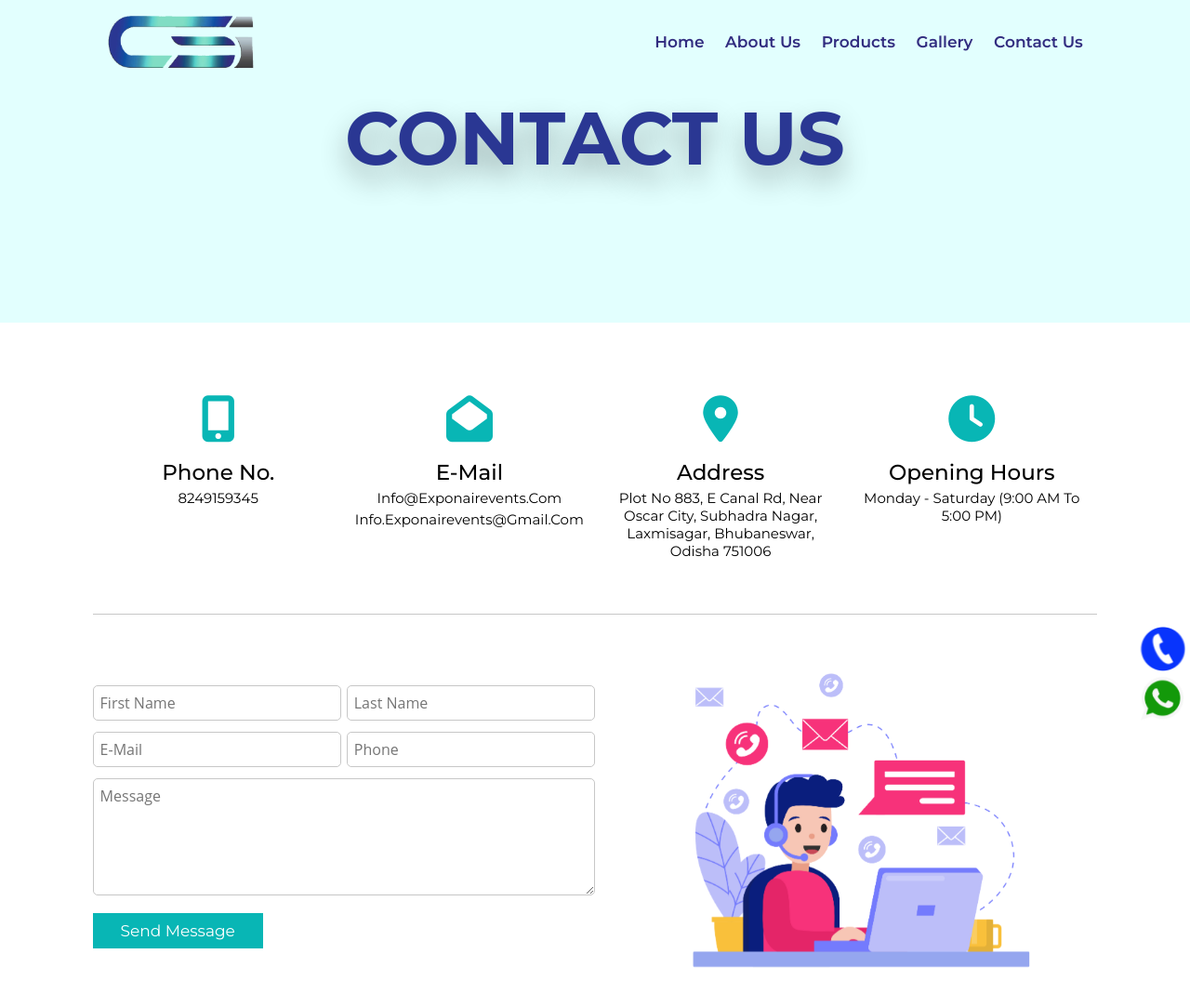
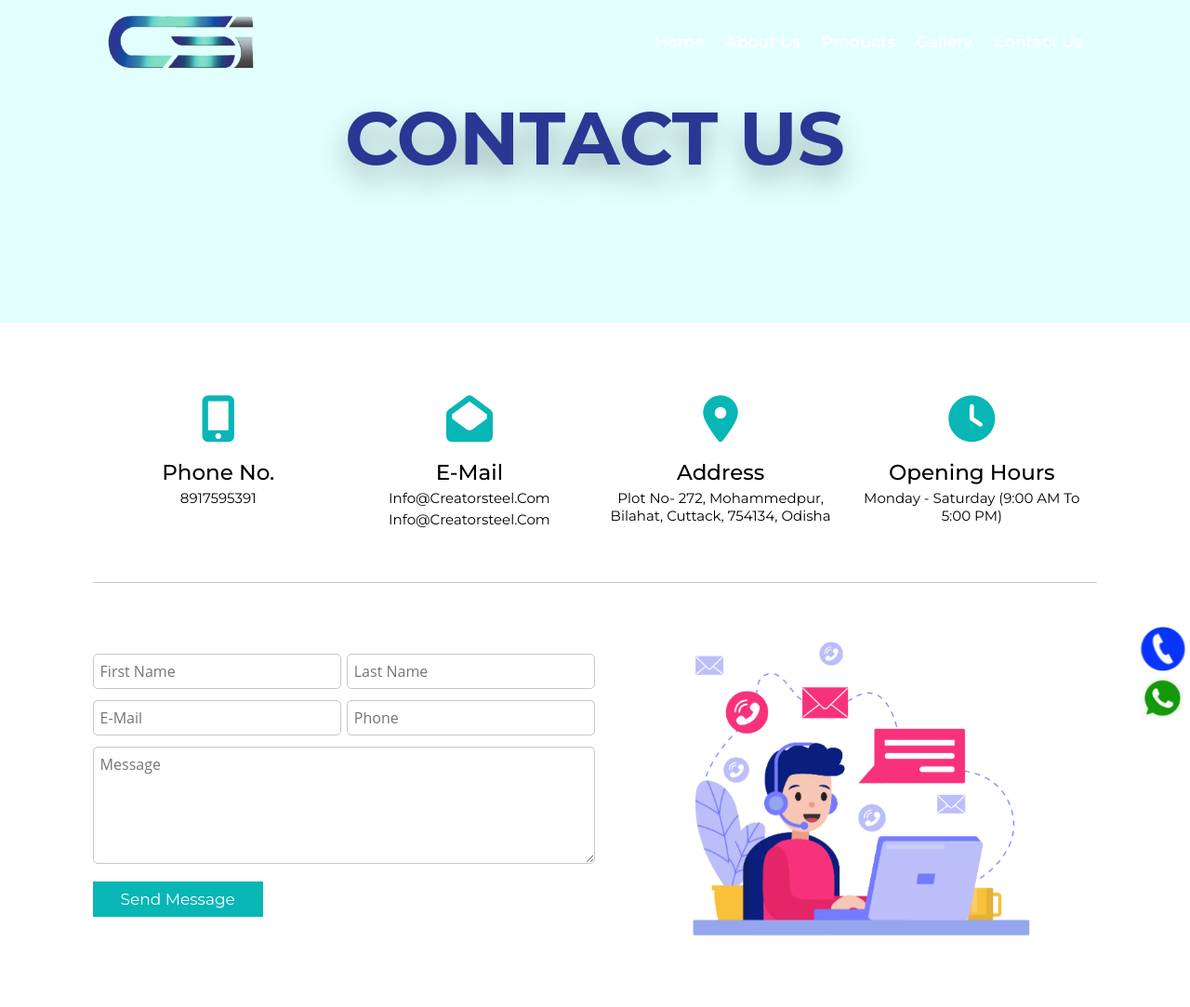
Before and after one commit to Coderbiswajit2021/creator-steel, a plain HTML site: page contact.html in a window 1280 px wide. Shown: the top 1083 px of the page at 93% size. Drawn offline with nearby package versions, Linux system fonts and the light colour scheme; grey boxes are pictures that could not be loaded.

Commit message:
update-3

```diff
--- a/contact.html
+++ b/contact.html
@@ -28,8 +28,8 @@
     <a href="#" class="logo">
       <img src="images/logo.png" alt="">
       <div class="company_name">
-        <h1>Exponair</h1>
-        <h2>Events & Promotions</h2>
+        <h1>Creater Steel</h1>
+        <h2>Industry Pvt. Ltd.</h2>
       </div>
     </a>
 
@@ -56,19 +56,18 @@
         <div class="scroll-top">
           <span><i class="fas fa-mobile-alt"></i></span>
           <span>Phone No.</span>
-          <span class="text">8249159345</span>
+          <span class="text">8917595391</span>
         </div>
         <div class="scroll-top">
           <span><i class="fas fa-envelope-open"></i></span>
           <span>E-mail</span>
-          <span class="text">info@exponairevents.com</span>
-          <span class="text">info.exponairevents@gmail.com</span>
+          <span class="text">info@creatorsteel.com</span>
+          <span class="text">info@creatorsteel.com</span>
         </div>
         <div class="scroll-top">
           <span><i class="fas fa-map-marker-alt"></i></span>
           <span>Address</span>
-          <span class="text">Plot No 883, E Canal Rd, near Oscar City, Subhadra Nagar, Laxmisagar, Bhubaneswar, Odisha
-            751006</span>
+          <span class="text">Plot No- 272, Mohammedpur, Bilahat, Cuttack, 754134, Odisha</span>
         </div>
         <div class="scroll-top">
           <span><i class="fas fa-clock"></i></span>
--- a/style.css
+++ b/style.css
@@ -124,14 +124,14 @@ header.sticky {
 }
 
 .header .navbar a {
-    color: #322d80;
+    color: #ffffff;
     font-size: 1.7rem;
     margin-left: 2rem;
     font-weight: 600;
 }
 
 header.sticky .navbar a {
-    color: #322d80;
+    color: #ffffff;
     font-weight: 600;
 }
 
```
Also changed, not shown: about.html (+2 -2 lines), portfolio.html (+2 -2 lines), sproduct.html (+3 -3 lines). Lines whose indentation alone changed are shown as unchanged.
